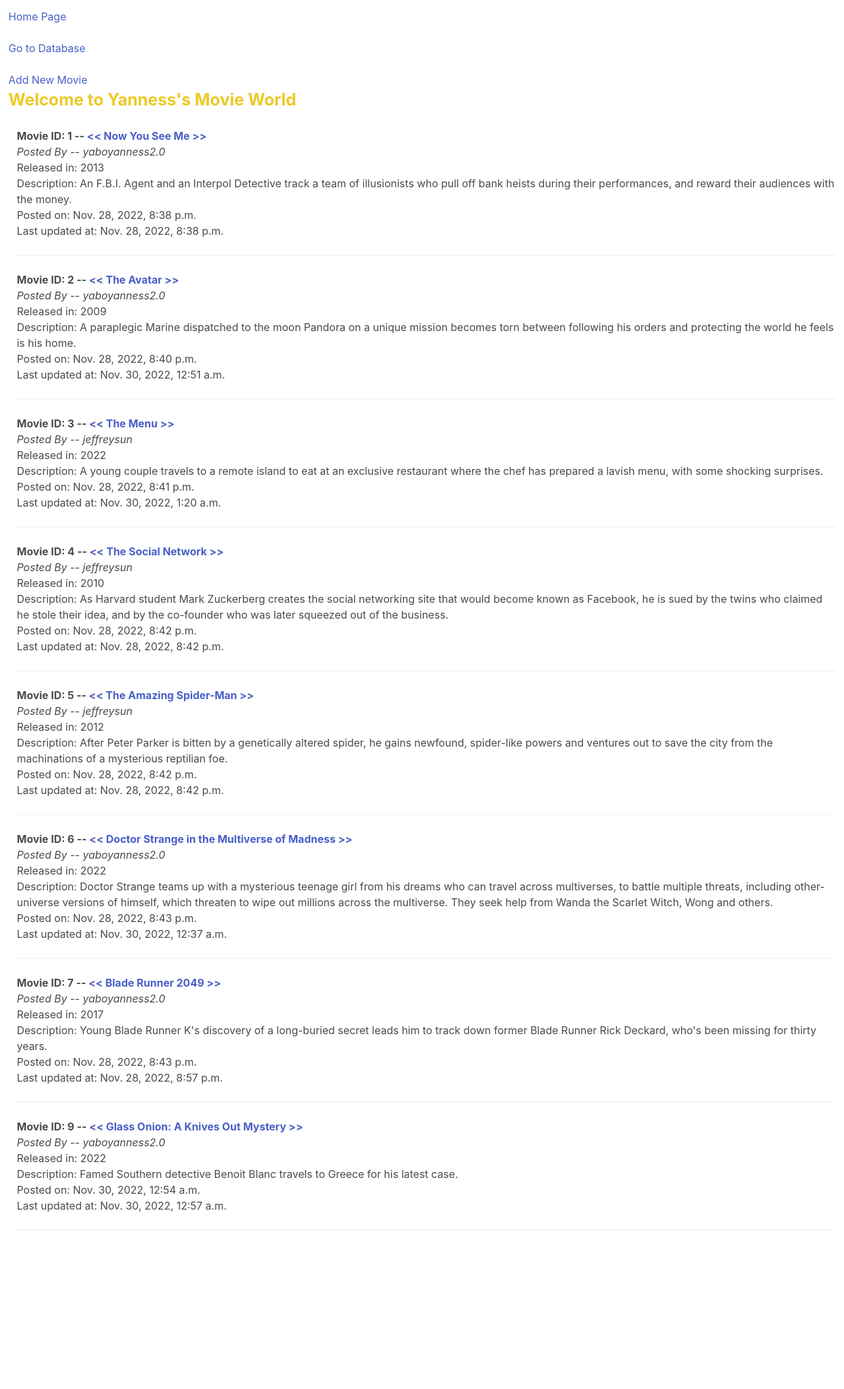
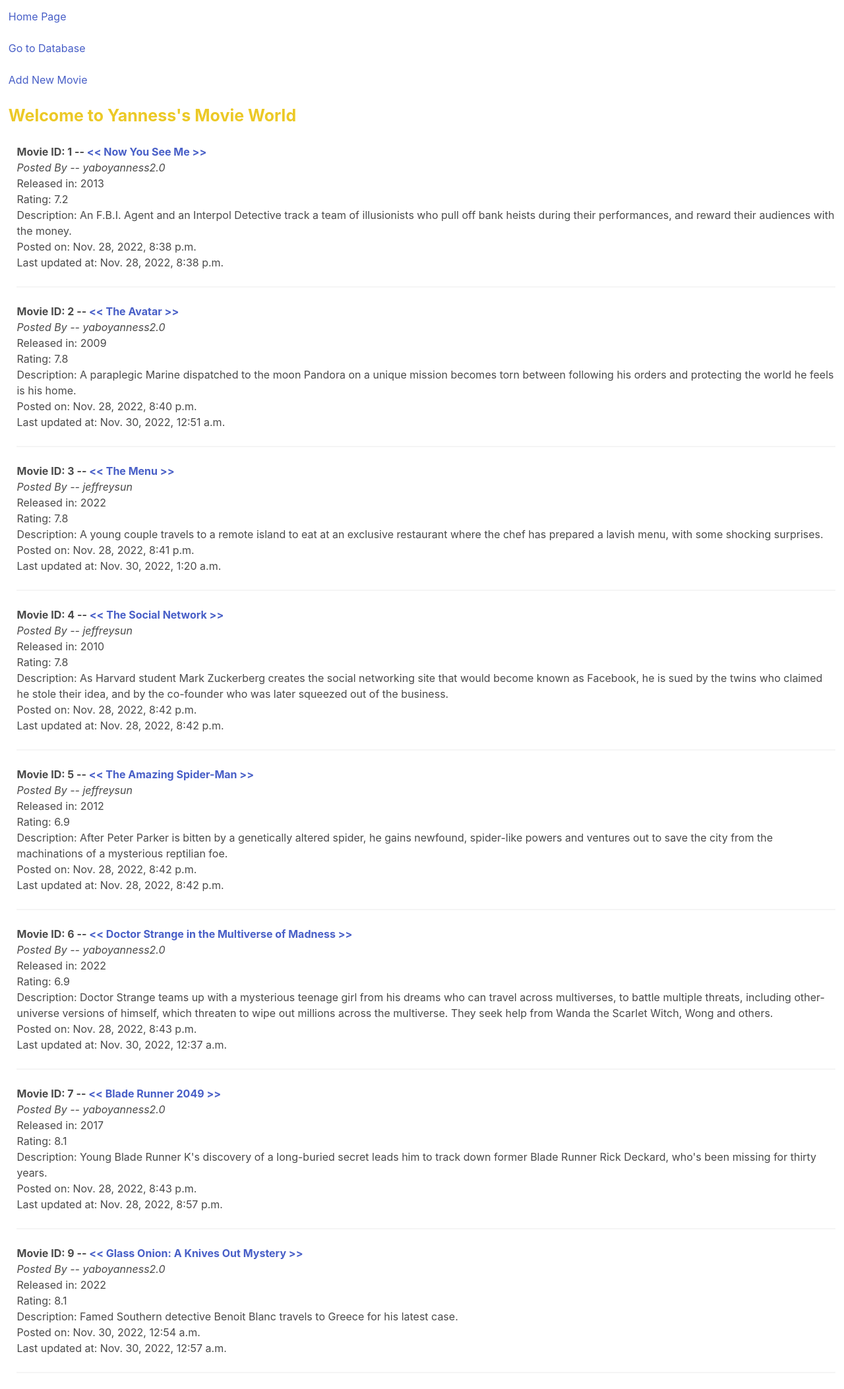
Before and after one commit to yanness168/Movie-django, a Django app: page / in a window 1280 px wide. Shown: the whole page at 66% size. Before the commit the page ends 1837 px from the top, so only its background shows below. Run offline with Django 4.2, Linux system fonts and the light colour scheme; data comes from the database, SQL or seed files in the repository; both versions use the stored data as it was after the commit; some libraries are stand-ins or nearby versions.

Commit message:
added rating to be rendered

```diff
--- a/Biyan_Huang/Biyan_Huang/views.py
+++ b/Biyan_Huang/Biyan_Huang/views.py
@@ -77,6 +77,7 @@ def display_movie(request):
 
 def displayById(request, id):
     m = Movie.objects.get(id=id)
+
     return render(request, "yanness/byID.html", {"title": m.name, "item": m})
 
 
--- a/Biyan_Huang/yanness/templates/yanness/base.html
+++ b/Biyan_Huang/yanness/templates/yanness/base.html
@@ -21,6 +21,7 @@
                     <P style="font-style: italic">Posted By -- {{ m.posted_by }}</P>
                     <ul>
                         <li>Released in: {{ m.year }}</li>
+                        <li>Rating: {{ m.rating }}</li>
                         <li>Description: {{ m.description }}</li>
                         <li>Posted on: {{ m.created_by }}</li>
                         <li>Last updated at: {{ m.last_updated }}</li>
--- a/Biyan_Huang/yanness/templates/yanness/navbar.html
+++ b/Biyan_Huang/yanness/templates/yanness/navbar.html
@@ -6,7 +6,7 @@
 <br>
 <a href="/add_movie">Add New Movie</a>
 <br>
-
+<br>
 {#<a href="/get_xkcd">View Comic</a>#}
 {#<br>#}
 {#<br>#}
```
Also changed, not shown: Biyan_Huang/database/db.sqlite3.
